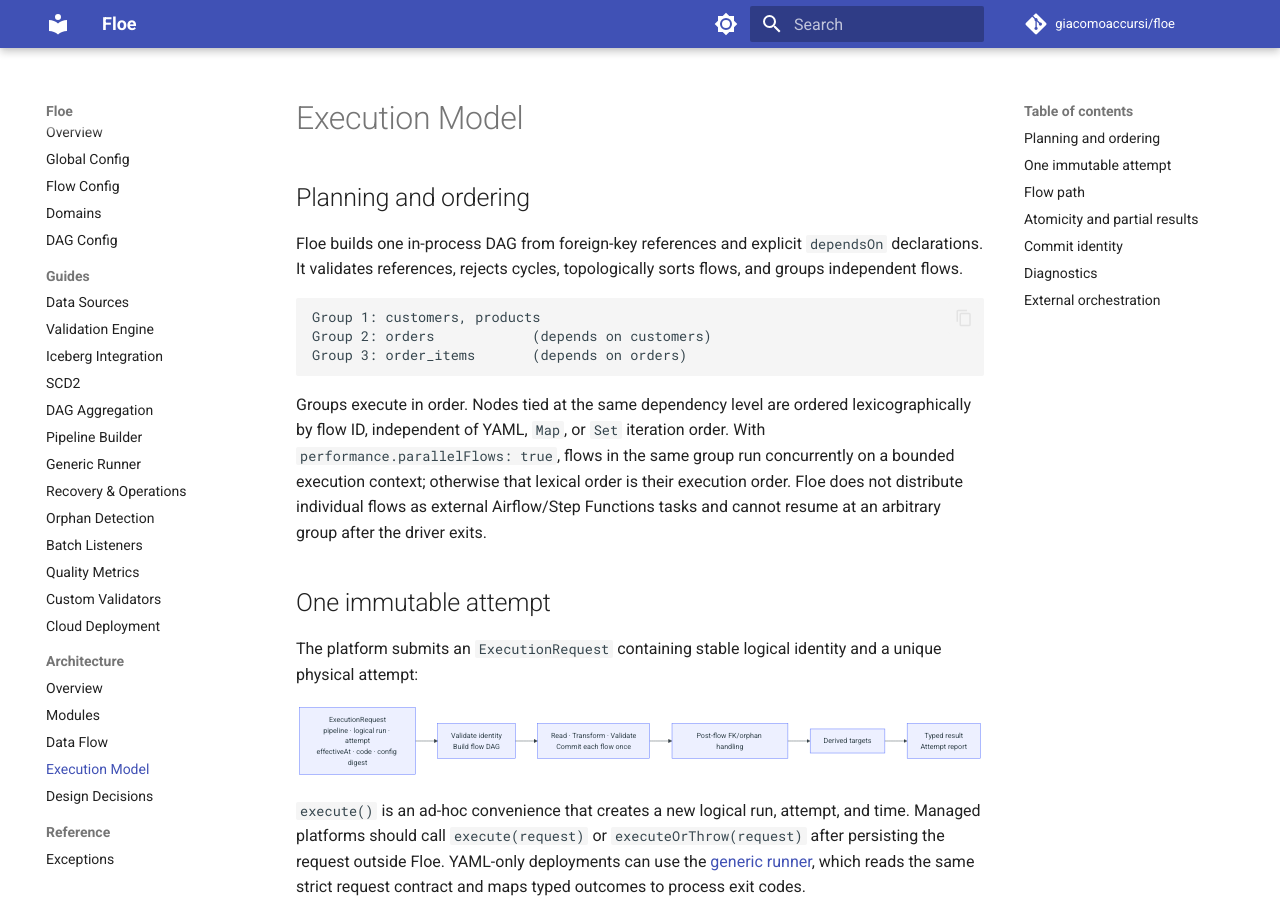
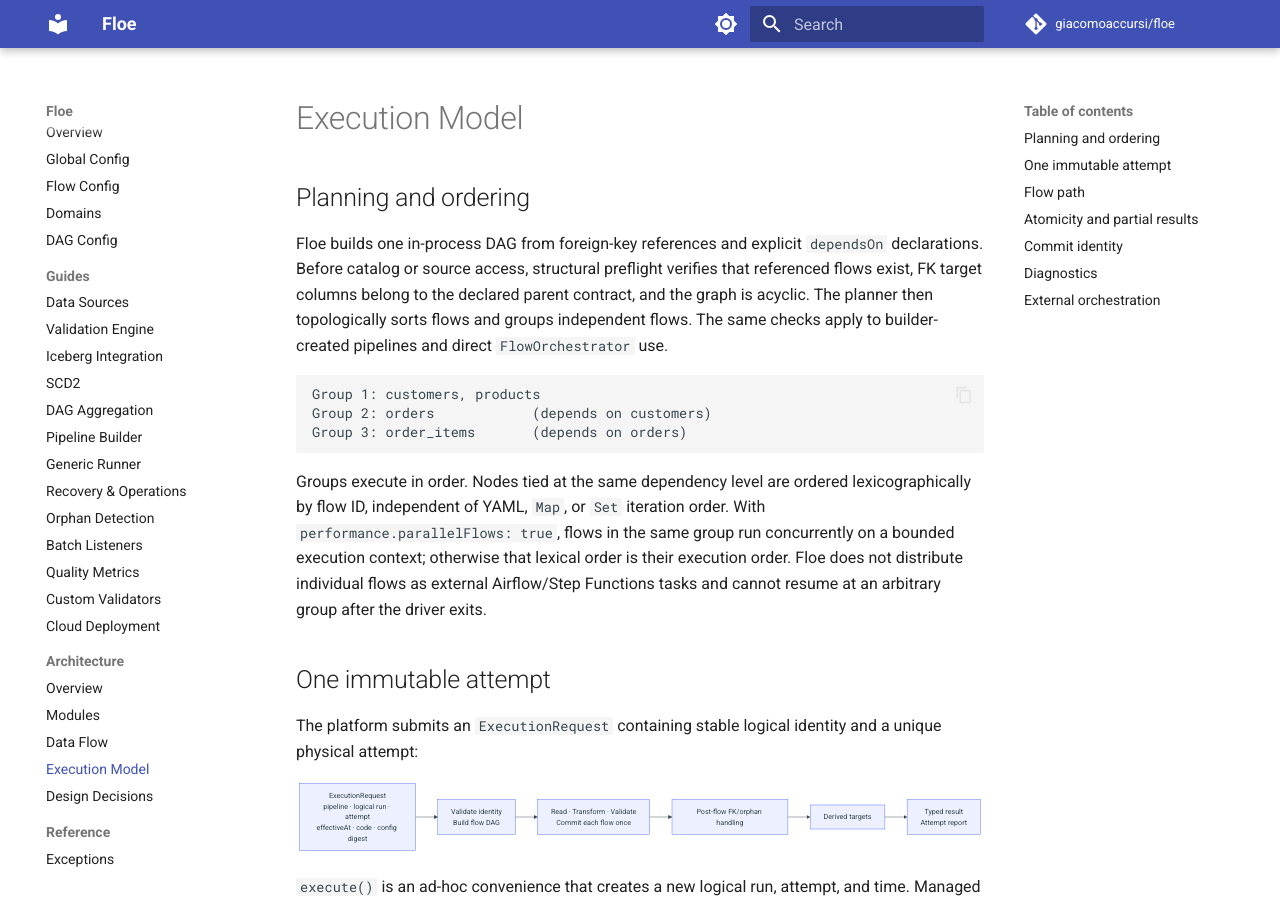
Before and after one commit to giacomoaccursi/Floe, an MkDocs documentation site: the page built from site-docs/architecture/execution-model.md, in a window 1280 px wide and 900 px high. Built offline with MkDocs 1.6.1 and Material for MkDocs 9.7.7, drawn with Linux system fonts in a browser that asks for light colours; comment, search, counter and statistics services are not loaded.

Commit message:
docs: define dependency contract preflight

````diff
--- a/site-docs/architecture/execution-model.md
+++ b/site-docs/architecture/execution-model.md
@@ -2,7 +2,7 @@
 
 ## Planning and ordering
 
-Floe builds one in-process DAG from foreign-key references and explicit `dependsOn` declarations. It validates references, rejects cycles, topologically sorts flows, and groups independent flows.
+Floe builds one in-process DAG from foreign-key references and explicit `dependsOn` declarations. Before catalog or source access, structural preflight verifies that referenced flows exist, FK target columns belong to the declared parent contract, and the graph is acyclic. The planner then topologically sorts flows and groups independent flows. The same checks apply to builder-created pipelines and direct `FlowOrchestrator` use.
 
 ```
 Group 1: customers, products
````
